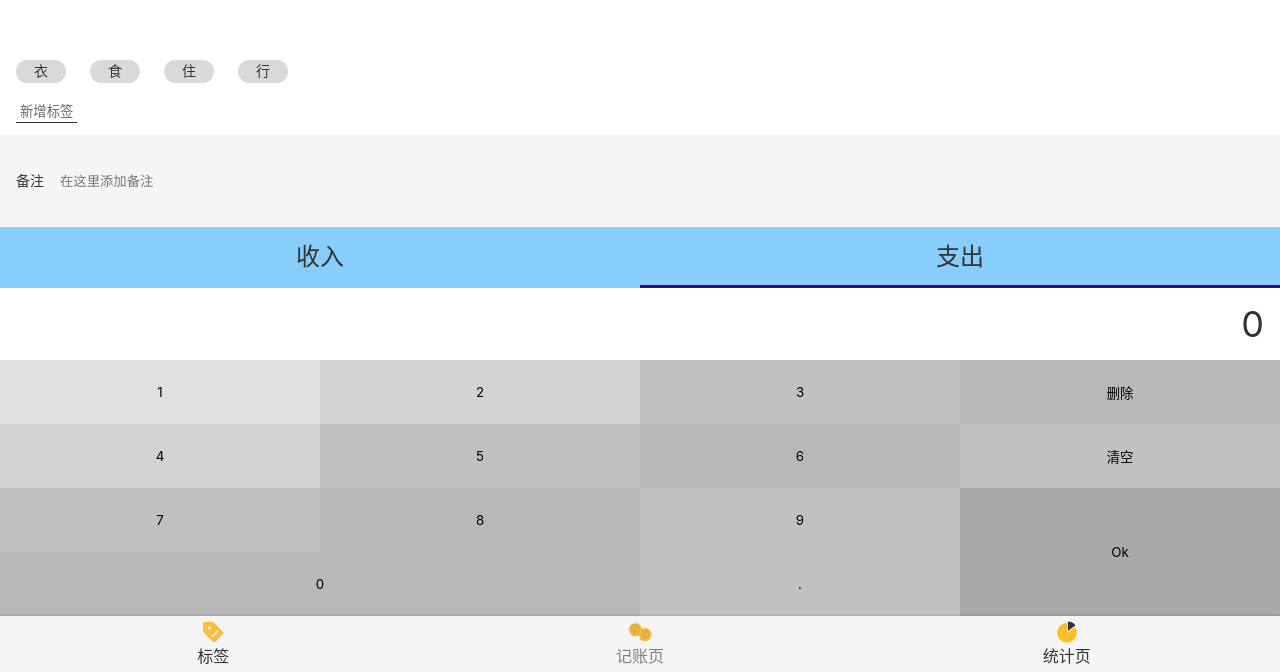
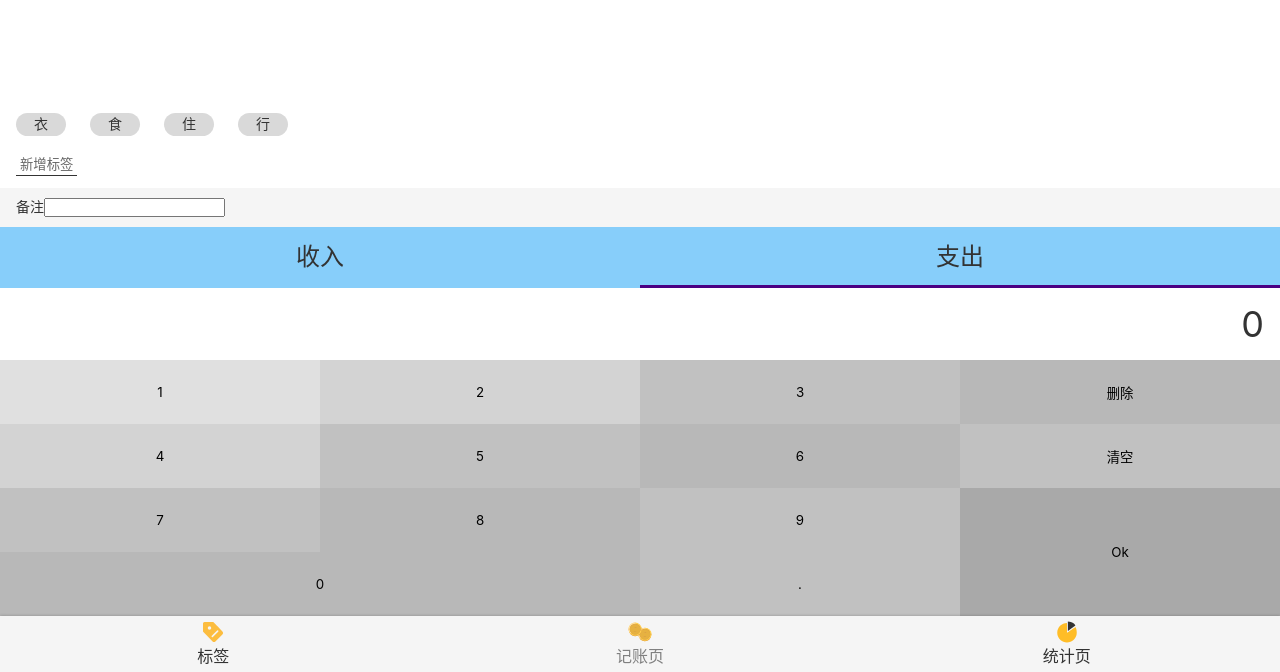
Before and after one commit to christina-xhy/morney-react-1, a React app: page /tags/1#/money in a window 1280 px wide. Shown: the part 128-800 px from the top of the page. Built offline with nearby package versions, Linux system fonts and the light colour scheme.

Commit message:
创建单独的 Input

```diff
--- /dev/null
+++ b/src/components/Input.tsx
@@ -0,0 +1,38 @@
+import React, {ChangeEventHandler, InputHTMLAttributes} from 'react';
+import styled from 'styled-components';
+
+const InputWrapper = styled.label`
+    display: flex; //flex布局
+    align-items: center;
+    > span {
+
+      margin-right: 16px; //元素之间的距离
+      white-space: nowrap;
+    }
+
+    > input {
+      background: none;
+      border: none;
+      height: 72px;
+      width: 100%; //输入框100%，会影响另一个元素（span）的距离，设置span的white-space ：nowrap;
+      display: block; //盒子的宽度占满当前一行会出现另起一行，则在label 父元素设置display：flex;
+  }
+`
+type Props = {
+  label :string;
+} & React.InputHTMLAttributes<HTMLInputElement>//继承原本的属性 + 自定义新增label属性 ，展示在span
+//input 剩下所以属性全部复制到input 组件 。。。。必须是组件 { ...rest  }
+
+const Input :React.FC<Props> = (props)=>{
+  const {label,children,...rest} = props
+ return(
+    <InputWrapper>
+        <label>
+          <span>{props.label}</span>
+          <input { ...rest }/>
+        </label>
+    </InputWrapper>
+ )
+}
+
+export {Input}
--- a/src/views/Money/NotesSection.tsx
+++ b/src/views/Money/NotesSection.tsx
@@ -1,25 +1,11 @@
 import styled from "styled-components";
-import React from 'react';
+import React, {ChangeEventHandler} from 'react';
+import {Input} from 'components/Input';
 //value 定义元素「note」非受控组件变为受控组件；
 const Wrapper =styled.section`
   background-color:#f5f5f5;
   padding:10px 16px;
   font-size:14px;
-  > label{
-    display:flex; //flex布局
-    align-items:center;
-    > span{
-      margin-right:16px;//元素之间的距离
-      white-space: nowrap;
-    }
-    >input{
-      background: none;
-      border:none;
-      height:72px;
-      width:100%;//输入框100%，会影响另一个元素（span）的距离，设置span的white-space ：nowrap;
-      display:block;//盒子的宽度占满当前一行会出现另起一行，则在label 父元素设置display：flex;
-    }
-  }
 `
 type Props = {
   value: string;
@@ -27,12 +13,14 @@ type Props = {
 }
 const NotesSection:React.FC<Props> = (props)=>{
   const note =props.value
+  const onChange:ChangeEventHandler<HTMLInputElement> = (e)=>{
+    props.onChange(e.target.value)
+  }
+
   return(
     <Wrapper>
-        <label>
-          <span>备注</span>
-          <input type='text' placeholder='在这里添加备注' value = {note} onChange={e => props.onChange(e.target.value)}/>
-        </label>
+      <Input label = '备注'  type = 'text' value = {note} onChange={onChange}>
+      </Input>
     </Wrapper>
   )
 }
--- a/src/views/Tag.tsx
+++ b/src/views/Tag.tsx
@@ -2,11 +2,21 @@ import React from 'react';
 import {useParams} from 'react-router-dom';
 import useTags from 'useTag';
 import Layout from 'components/Layout';
-import Icon from '../components/Icon';
-import {ButtonWrapper} from '../components/Button';
+import Icon from 'components/Icon';
+import {ButtonWrapper} from 'components/Button';
+import styled from 'styled-components';
+
+const Topbar = styled.header`
+  display:flex;
+  justify-content: space-between;
+  align-items: center;
+  line-height:20px;
+  padding:14px;
+  background: white;
+`
+
 
 const Tag: React.FC =(props) =>{
-
   type Params = {
     id:string
   }//需要定义
@@ -16,10 +26,11 @@ const Tag: React.FC =(props) =>{
   const tag = findTag(parseInt(id));
   return(
     <Layout>
-      <header>
+      <Topbar>
         <Icon name = 'left'/>
         <span>编辑标签</span>
-      </header>
+        <Icon/>
+      </Topbar>
       <div>
         <span>标签名</span>
         <input type='text' placeholder='标签名'/>
```
